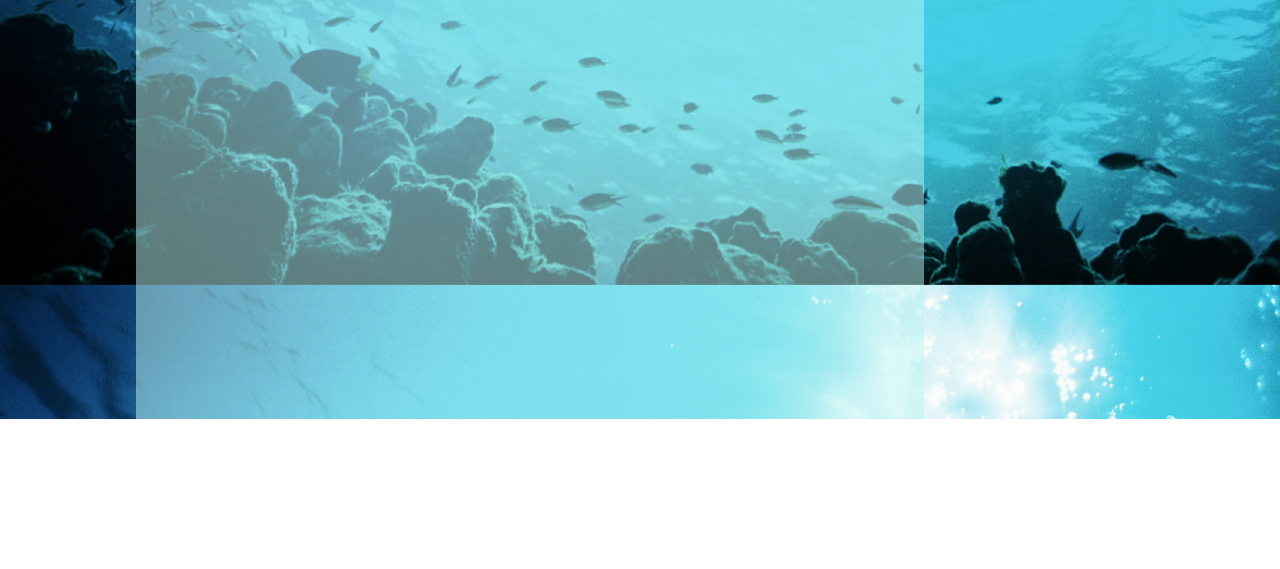
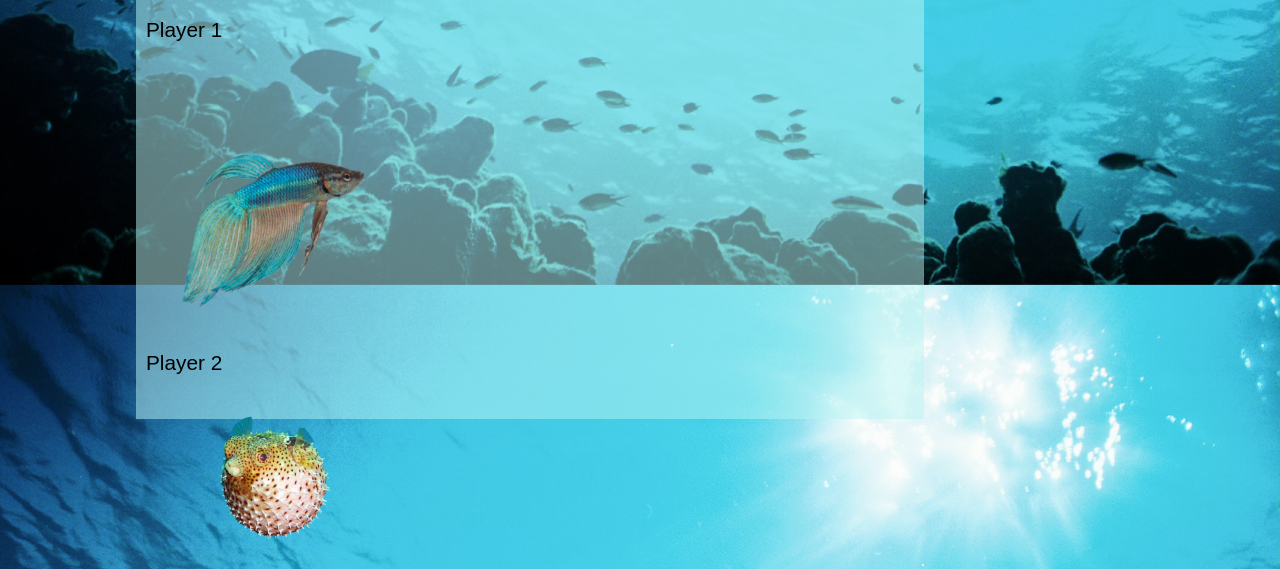
Before and after one commit to tjbierby/hacka-tictactoe-athon, a plain HTML site: page about.html in a window 1280 px wide. Shown: the part 551-1120 px from the top of the page. Before the commit the page ends 970 px from the top, so only its background shows below. Drawn offline with Linux system fonts and the light colour scheme.

Commit message:
random things to about page

```diff
--- a/about.html
+++ b/about.html
@@ -4,14 +4,15 @@
     <link href="style.css" rel="stylesheet" type="text/css">
     <link href='https://fonts.googleapis.com/css?family=Lobster' rel='stylesheet' type='text/css'>
     <style>
-        .title{
+        .title {
             font-size: 1.5em;
             color: #333333;
             font-family: Lobster, cursive;
             margin: 15px;
         }
+
         .about {
-            background-color: rgba(187,246,244,0.5);
+            background-color: rgba(187, 246, 244, 0.5);
             height: 100%;
             width: 60%;
             position: relative;
@@ -20,18 +21,28 @@
             padding: 10px;
             font-family: Arial, Helvetica, sans-serif;
         }
+
         h2.header {
             font-size: 1.5em;
             text-align: center;
             font-family: Lobster, cursive;
         }
+
         p {
             font-size: 1.3em;
             font-family: Arial, Helvetica, sans-serif;
         }
+
         ul {
+            font-size: 1.3em;
             list-style-image: url('images/fishicon.png');
             list-style-position: inside;
+        }
+
+        img {
+            height: 20%;
+            width: auto;
+
         }
     </style>
 </head>
@@ -70,7 +81,22 @@
             Overtake an entire row (down, across or diagonal) to win the game.
         </li>
     </ul>
+    <div class="player image">
+        <p>
+            Player 1
+        </p>
+        <img src="images/betafish.png">
+
     </div>
-    <div></div>
+    <div>
+        <p>
+            Player 2
+        </p>
+        <img src="images/puffer.png">
+    </div>
+</div>
+<div>
+
+</div>
 </body>
 </html>
```
Lines whose indentation alone changed are shown as unchanged.
